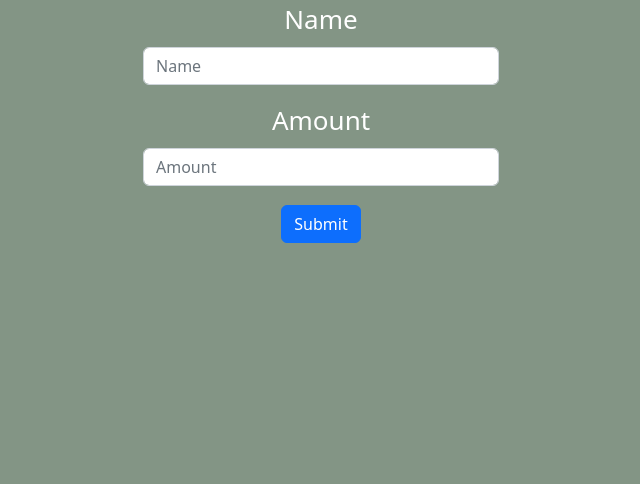
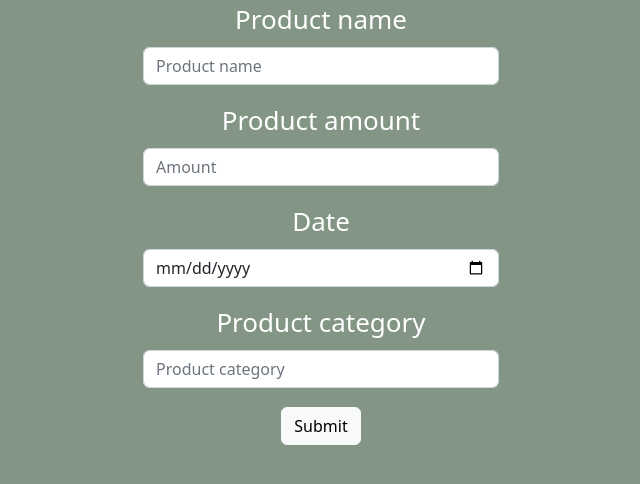
Before and after one commit to talebhammoude/FE21-JS3-taleb-hammoude-homework2, a React (Create React App) app in the folder homework2/: page / in a window 1280 px wide. Shown: the top 484 px of the page, without its empty margins (319-959 px from the left). Built offline with nearby package versions, Linux system fonts and the light colour scheme.

Commit message:
Update index.js

```diff
--- a/homework2/src/Components/Fridge/index.js
+++ b/homework2/src/Components/Fridge/index.js
@@ -12,16 +12,26 @@ function Fridge() {
         <Col xs={{ order: 12 }}>
           <Form>
             <Form.Group className="mb-3" controlId="formBasicEmail">
-              <Form.Label>Name</Form.Label>
-              <Form.Control type="text" placeholder="Name" />
+              <Form.Label>Product name</Form.Label>
+              <Form.Control type="text" placeholder="Product name" />
             </Form.Group>
 
             <Form.Group className="mb-3" controlId="formBasicPassword">
-              <Form.Label>Amount</Form.Label>
+              <Form.Label>Product amount</Form.Label>
               <Form.Control type="number" placeholder="Amount" />
             </Form.Group>
 
-            <Button variant="primary" type="submit">
+            <Form.Group className="mb-3" controlId="formBasicEmail">
+              <Form.Label>Date</Form.Label>
+              <Form.Control type="date"/>
+            </Form.Group>
+
+            <Form.Group className="mb-3" controlId="formBasicEmail">
+              <Form.Label>Product category</Form.Label>
+              <Form.Control type="text" placeholder="Product category" />
+            </Form.Group>
+
+            <Button variant="light" type="submit">
               Submit
             </Button>
           </Form>
```
